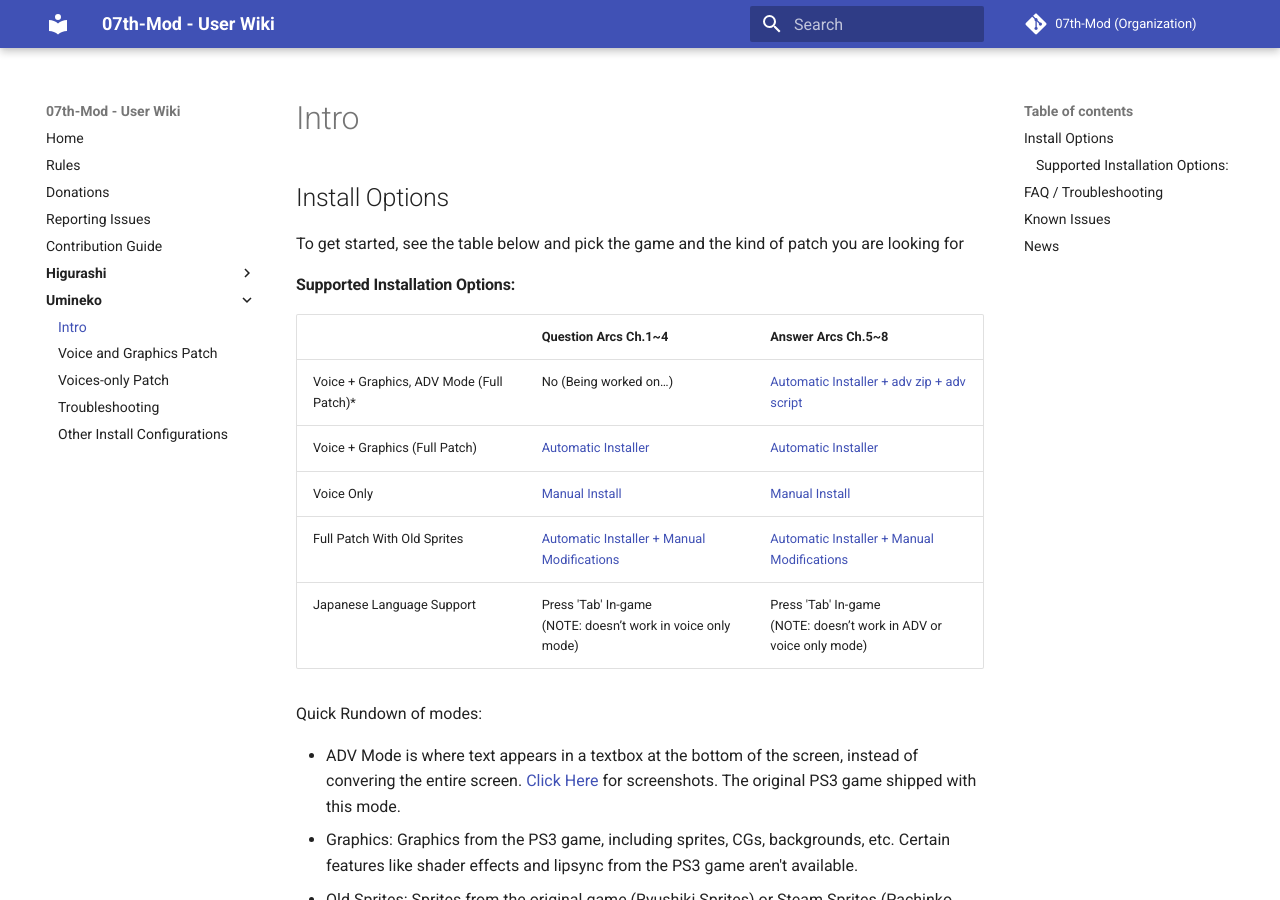
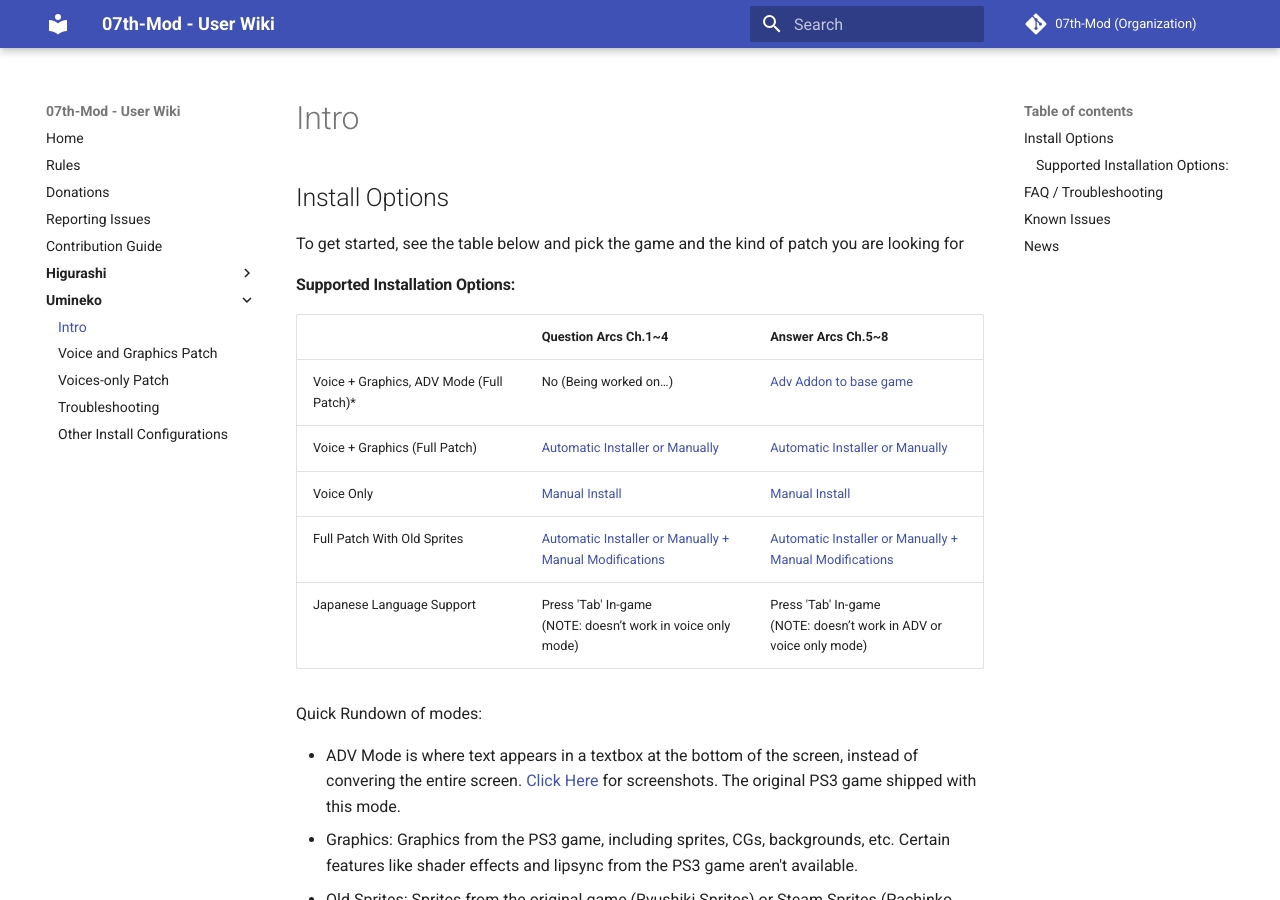
Before and after one commit to 07th-mod/wiki, an MkDocs documentation site: the page built from docs/Umineko/Umineko-Getting-started.md, in a window 1280 px wide and 900 px high. Built offline with MkDocs 1.6.1 and Material for MkDocs 9.7.7, drawn with Linux system fonts in a browser that asks for light colours.

Commit message:
Fix typo, make it more clear that all patches can be installed manually.

```diff
--- a/docs/Umineko/Umineko-Getting-started.md
+++ b/docs/Umineko/Umineko-Getting-started.md
@@ -20,12 +20,12 @@
 <tr class="odd">
 <td>Voice + Graphics, ADV Mode (Full Patch)*</td>
 <td>No (Being worked on…)</td>
-<td><a href="https://07th-mod.com/wiki/Umineko/Umineko-Part-1---Voice-and-Graphics-Patch">Automatic Installer + adv zip + adv script</a></td>
+<td><a href="https://07th-mod.com/wiki/Umineko/Umineko-Part-1---Voice-and-Graphics-Patch">Adv Addon to base game</a></td>
 </tr>
 <tr class="even">
 <td>Voice + Graphics (Full Patch)</td>
-<td><a href="https://07th-mod.com/wiki/Umineko/Umineko-Part-1---Voice-and-Graphics-Patch">Automatic Installer</a></td>
-<td><a href="https://07th-mod.com/wiki/Umineko/Umineko-Part-1---Voice-and-Graphics-Patch">Automatic Installer</a></td>
+<td><a href="https://07th-mod.com/wiki/Umineko/Umineko-Part-1---Voice-and-Graphics-Patch">Automatic Installer or Manually</a></td>
+<td><a href="https://07th-mod.com/wiki/Umineko/Umineko-Part-1---Voice-and-Graphics-Patch">Automatic Installer or Manually</a></td>
 </tr>
 <tr class="odd">
 <td>Voice Only</td>
@@ -34,8 +34,8 @@
 </tr>
 <tr class="even">
 <td>Full Patch With Old Sprites</td>
-<td><a href="https://07th-mod.com/wiki/Umineko/Umineko-Part-2-Other-Install-Configurations">Automatic Installer + Manual Modifications</a></td>
-<td><a href="https://07th-mod.com/wiki/Umineko/Umineko-Part-2-Other-Install-Configurations">Automatic Installer + Manual Modifications</a></td>
+<td><a href="https://07th-mod.com/wiki/Umineko/Umineko-Part-2-Other-Install-Configurations">Automatic Installer or Manually + Manual Modifications</a></td>
+<td><a href="https://07th-mod.com/wiki/Umineko/Umineko-Part-2-Other-Install-Configurations">Automatic Installer or Manually + Manual Modifications</a></td>
 </tr>
 <tr class="odd">
 <td>Japanese Language Support</td>
```
Also changed, not shown: docs/Umineko/Umineko-Part-1---Voice-and-Graphics-Patch.md (+1 -1 lines).
